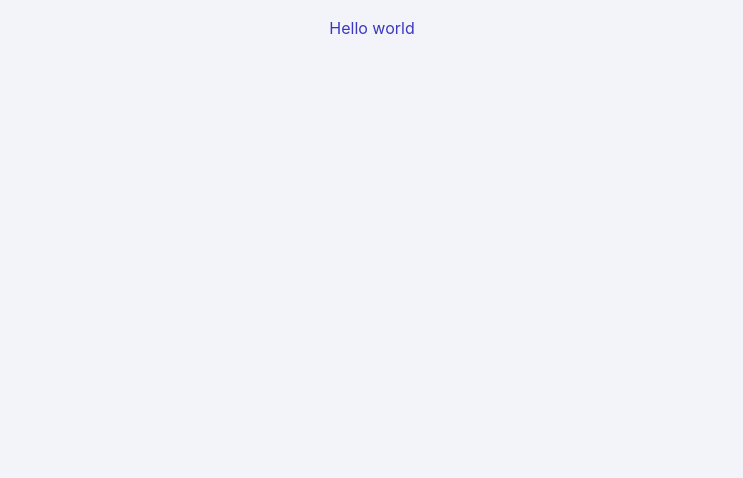
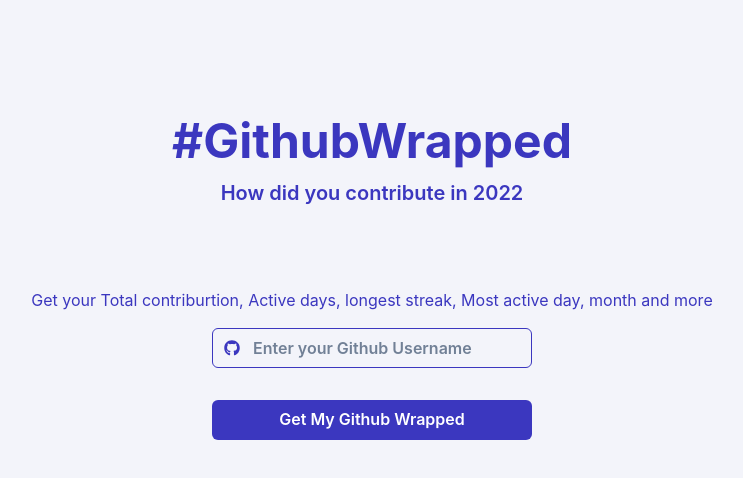
Before and after one commit to manismk/github-wrapped-nextjs, a Next.js app: page / in a window 1280 px wide. Shown: the top 478 px of the page, without its empty margins (268-1011 px from the left). Built offline with nearby package versions, Linux system fonts and the light colour scheme.

Commit message:
feat: added home page until input handling

```diff
--- a/app/api/hello.js
+++ /dev/null
@@ -1,5 +0,0 @@
-// Next.js API route support: https://nextjs.org/docs/api-routes/introduction
-
-export default function handler(req, res) {
-  res.status(200).json({ name: 'John Doe' })
-}
--- a/app/page.js
+++ b/app/page.js
@@ -1,12 +1,80 @@
 "use client";
 
-import { Box, Heading, Text } from "@chakra-ui/react";
+import {
+  Box,
+  Button,
+  Heading,
+  Input,
+  InputGroup,
+  InputLeftElement,
+  Text,
+} from "@chakra-ui/react";
+import { useRef, useState } from "react";
+import { FaGithub } from "react-icons/fa";
 
 export default function Home() {
+  const inputRef = useRef(null);
+  const [error, setError] = useState(null);
+
+  const clickHandler = () => {
+    if (inputRef?.current?.value?.trim()?.length) {
+    } else {
+      setError("Please Enter valid github username");
+      inputRef.current.value = "";
+    }
+  };
+
   return (
     <>
       <Box display="flex" justifyContent="center" alignItems="center" p="1rem">
-        <Box>Hello world</Box>
+        <Box mt="3rem" textAlign="center">
+          <Heading mt="3rem" as="h1" fontSize="48px">
+            #GithubWrapped
+          </Heading>
+          <Text fontSize="20px" fontWeight="600" mt="8px">
+            How did you contribute in 2022
+          </Text>
+          <Text mt="5rem">
+            Get your Total contriburtion, Active days, longest streak, Most
+            active day, month and more
+          </Text>
+          <InputGroup m="1rem auto" w="20rem">
+            <InputLeftElement pointerEvents="none" children={<FaGithub />} />
+            <Input
+              ref={inputRef}
+              fontWeight="600"
+              outline="0px"
+              borderColor="rgb(59, 55, 191)"
+              _focus={{
+                borderColor: "rgb(59, 55, 191)",
+                borderWidth: "2px",
+                outline: "0px",
+                boxShadow: "none",
+              }}
+              _hover={{ borderColor: "rgb(59, 55, 191)" }}
+              placeholder="Enter your Github Username"
+              onChange={() => {
+                error && setError(null);
+              }}
+            />
+          </InputGroup>
+          {error && (
+            <Text color="red.500" fontWeight="500">
+              {error}
+            </Text>
+          )}
+          <Button
+            mt="1rem"
+            bg="rgb(59, 55, 191)"
+            color="white"
+            _hover={{ bg: "rgb(59, 55, 191)" }}
+            _active={{ bg: "rgb(59, 55, 191)" }}
+            w="20rem"
+            onClick={clickHandler}
+          >
+            Get My Github Wrapped
+          </Button>
+        </Box>
       </Box>
     </>
   );
--- a/package.json
+++ b/package.json
@@ -13,10 +13,13 @@
     "@emotion/react": "^11",
     "@emotion/styled": "^11",
     "@next/font": "13.1.1",
+    "dayjs": "^1.11.7",
     "eslint": "8.30.0",
     "eslint-config-next": "13.1.1",
     "framer-motion": "^6",
+    "jsdom": "^20.0.3",
     "next": "13.1.1",
+    "node-fetch": "^3.3.0",
     "react": "18.2.0",
     "react-dom": "18.2.0",
     "react-icons": "^4.7.1"
```
Also changed, not shown: 1 other file (tests, documents, lock files or other folders).
